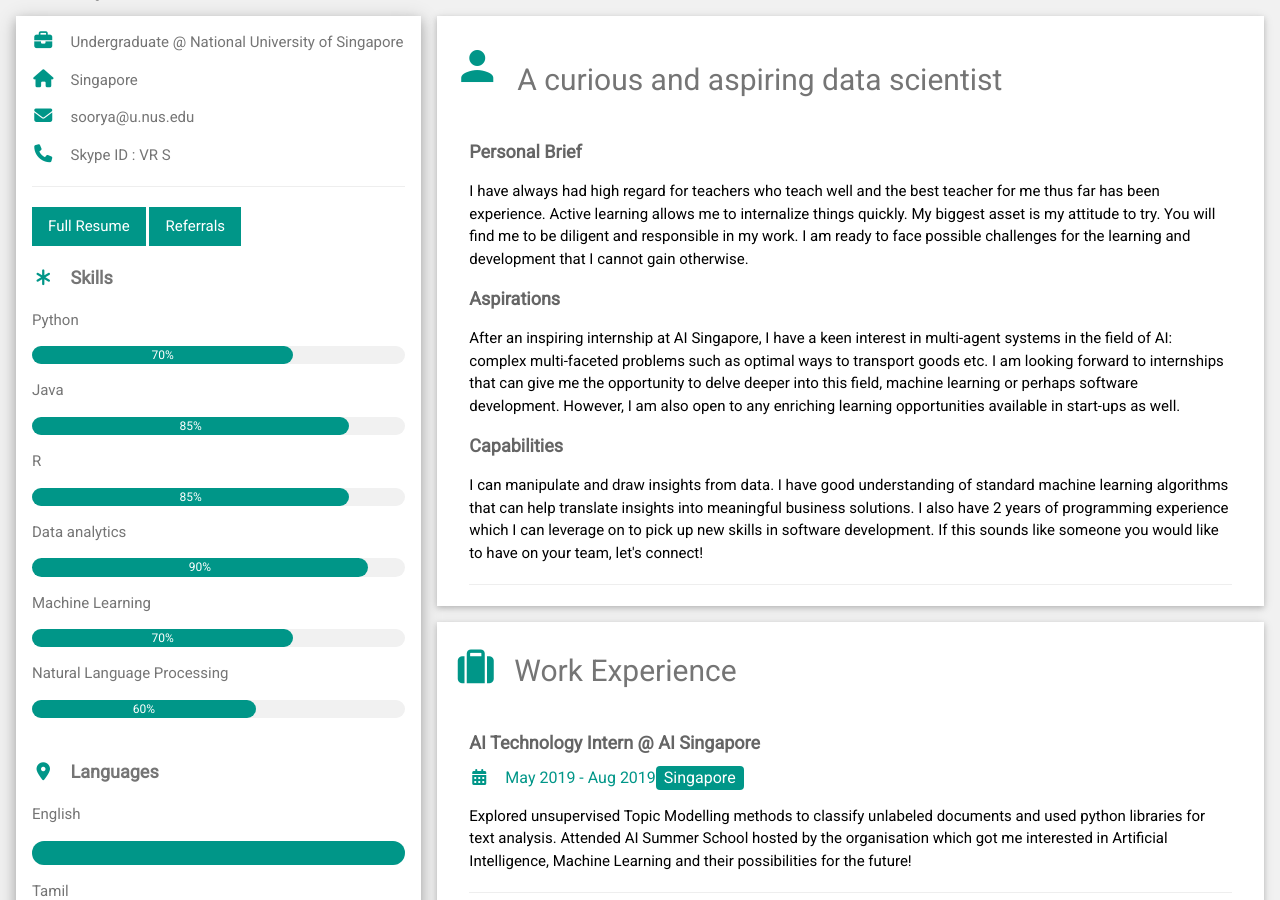
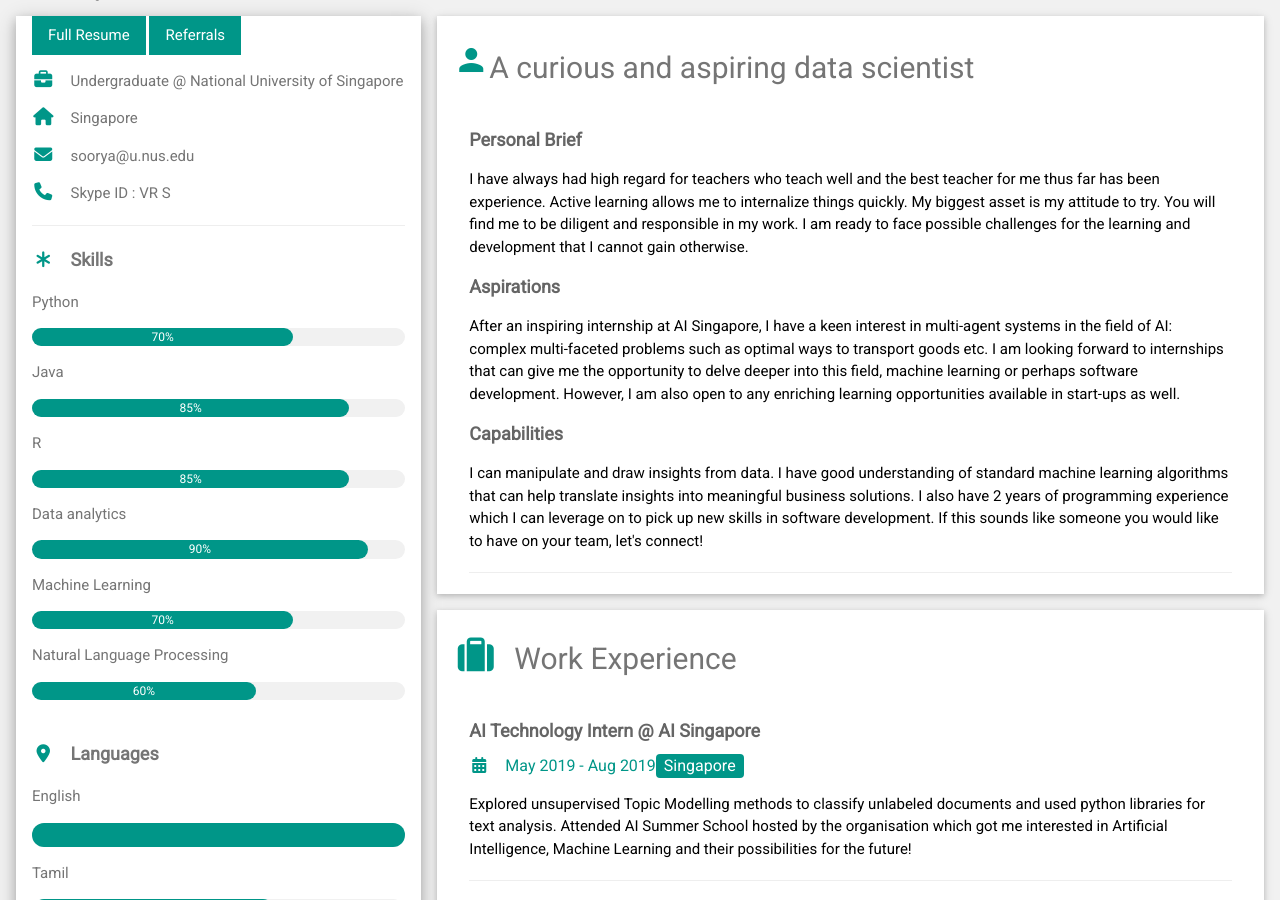
Before and after one commit to VRSoorya/vr_soorya.github.io, a Jekyll site: the page index.html, which Jekyll copies as it is, in a window 1280 px wide and 900 px high. Built offline with Jekyll 4.4.1, drawn with Linux system fonts in a browser that asks for light colours; nearby versions of some CDN libraries.

Commit message:
Revert "Update index.html"
This reverts commit 6b340c5aeca8f78c76598400b0378ab5269f1318.

- reverted 3 commits

```diff
--- a/index.html
+++ b/index.html
@@ -33,16 +33,15 @@
         </div>
 
         <div class="w3-container">
+          <div class="w3-bar">
+            <button class="w3-button w3-teal">Full Resume</button>
+            <button class="w3-button w3-teal">Referrals</button>
+          </div>
           <p><i class="fa fa-briefcase fa-fw w3-margin-right w3-large w3-text-teal"></i>Undergraduate @ National University of Singapore</p>
           <p><i class="fa fa-home fa-fw w3-margin-right w3-large w3-text-teal"></i>Singapore</p>
           <p><i class="fa fa-envelope fa-fw w3-margin-right w3-large w3-text-teal"></i>soorya@u.nus.edu</p>
           <p><i class="fa fa-phone fa-fw w3-margin-right w3-large w3-text-teal"></i>Skype ID : VR S</p>
           <hr>
-
-          <div class="w3-bar">
-            <button class="w3-button w3-teal">Full Resume</button>
-            <button class="w3-button w3-teal">Referrals</button>
-          </div>
 
           <p class="w3-large"><b><i class="fa fa-asterisk fa-fw w3-margin-right w3-text-teal"></i>Skills</b></p>
           <p>Python</p>
@@ -93,7 +92,7 @@
     <div class="w3-twothird">
 
         <div class="w3-container w3-card w3-white w3-margin-bottom">
-        <h2 class="w3-text-grey w3-padding-16"><i class="material-icons w3-margin-right w3-xxxlarge w3-text-teal">person</i></i>A curious and aspiring data scientist</h2>
+        <h2 class="w3-text-grey w3-padding-16"><i class="material-icons w3-xxlarge w3-text-teal">person</i></i>A curious and aspiring data scientist</h2>
         <div class="w3-container">
           <h5 class="w3-opacity"><b>Personal Brief</b></h5>
           <p>I have always had high regard for teachers who teach well and the best teacher for me thus far has been experience. Active learning allows me to internalize things quickly. My biggest asset is my attitude to try. You will find me to be diligent and responsible in my work. I am ready to face possible challenges for the learning and development that I cannot gain otherwise.</p>
@@ -122,7 +121,7 @@
       </div>
 
       <div class="w3-container w3-card w3-white">
-        <h2 class="w3-text-grey w3-margin-left w3-padding-16"><i class='fas fa-graduation-cap' style='font-size:36px;color:teal'></i></i>Education</h2>
+        <h2 class="w3-text-grey w3-padding-16"><i class='fas fa-graduation-cap' style='font-size:36px;color:teal'></i></i>Education</h2>
         <div class="w3-container">
           <h5 class="w3-opacity"><b>National University of Singpore</b></h5>
           <h6 class="w3-text-teal"><i class="fa fa-calendar fa-fw w3-margin-right"></i>2017 - 2021</h6>
```
